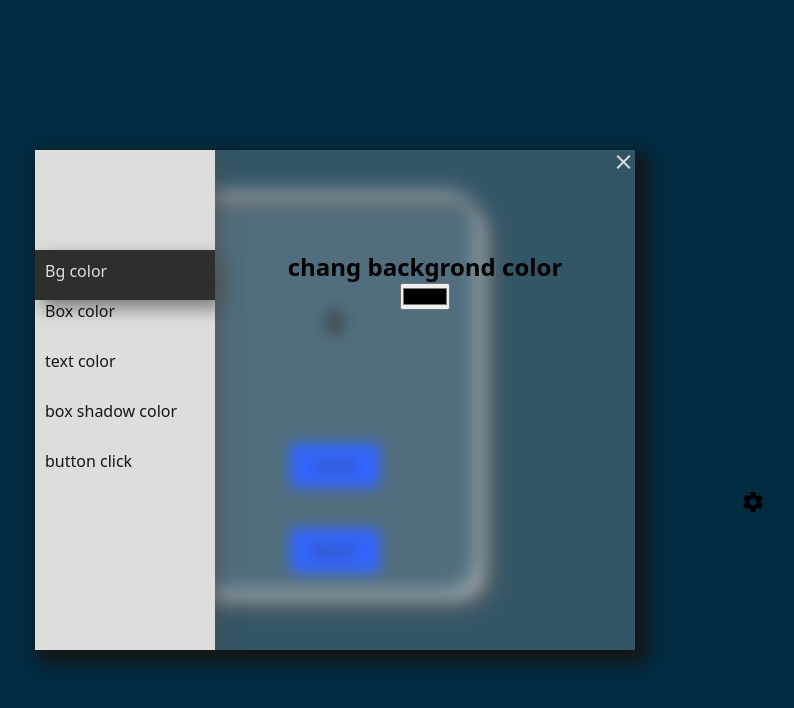
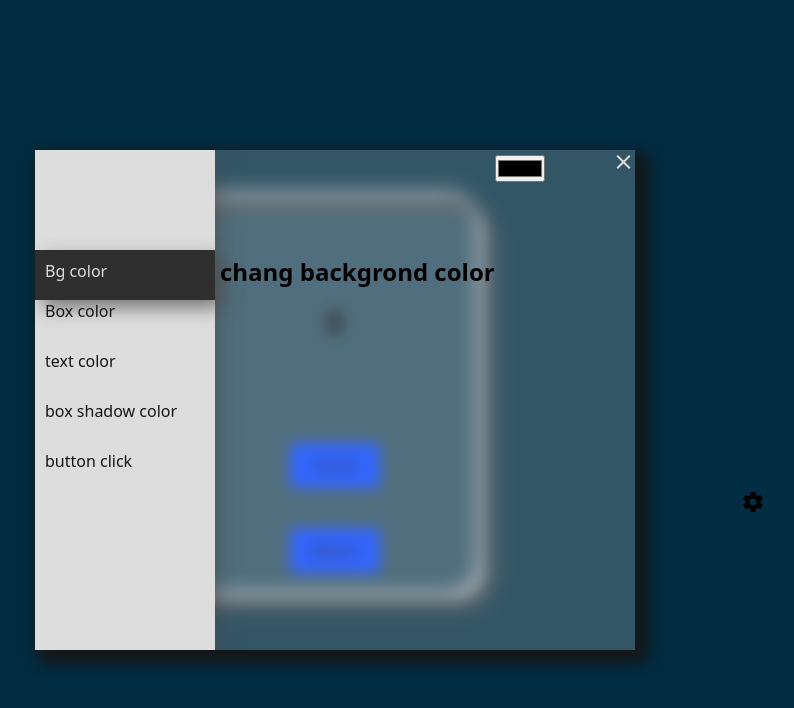
Before and after one commit to algamal33/project3, a plain HTML site: page index.html in a window 1280 px wide. Both pictures are taken after a click on the element "settings". Shown: the whole page, without its empty margins (305-1099 px from the left). Drawn offline with Linux system fonts and the light colour scheme.

Commit message:
Update style.css

```diff
--- a/style.css
+++ b/style.css
@@ -176,6 +176,9 @@ h1{
     top: 20px;
     padding-top: 50px;
 }
+#set1{
+    display:flex;
+}
 #set2,#set3,#set4,#set5{
     display:none;
 }
```
